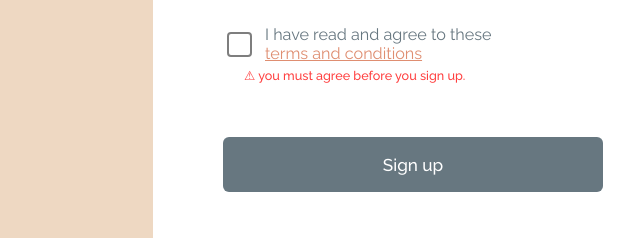
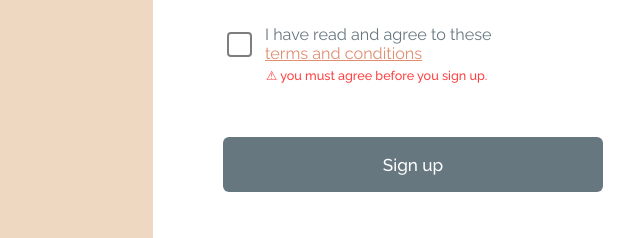
Before and after one commit to tomabulash/LibertaskSignup, a plain HTML site: page index.html in a window 1280 px wide. Both pictures are taken after typing "Sample", "name@example.com", "Sample123", "Sample123" into the empty fields and a click on the input "Sign up". Shown: the part 640-878 px from the top of the page, 487-1127 px from the left. Drawn offline with Linux system fonts and the light colour scheme.

Commit message:
add padding to terms error

```diff
--- a/styles.css
+++ b/styles.css
@@ -23,6 +23,7 @@ html, body {
     right: 20px;
     top: 20px;
     font-size: 0.9em;
+    font-weight: 500;
 }
 
 #left-container {
@@ -250,6 +251,11 @@ a:focus {
     opacity: 65%;
 }
 
+.error#terms-notes {
+    padding-left: 22px;
+    width: fit-content;
+}
+
 .submit {
     margin-top: 74px;
 }
```
